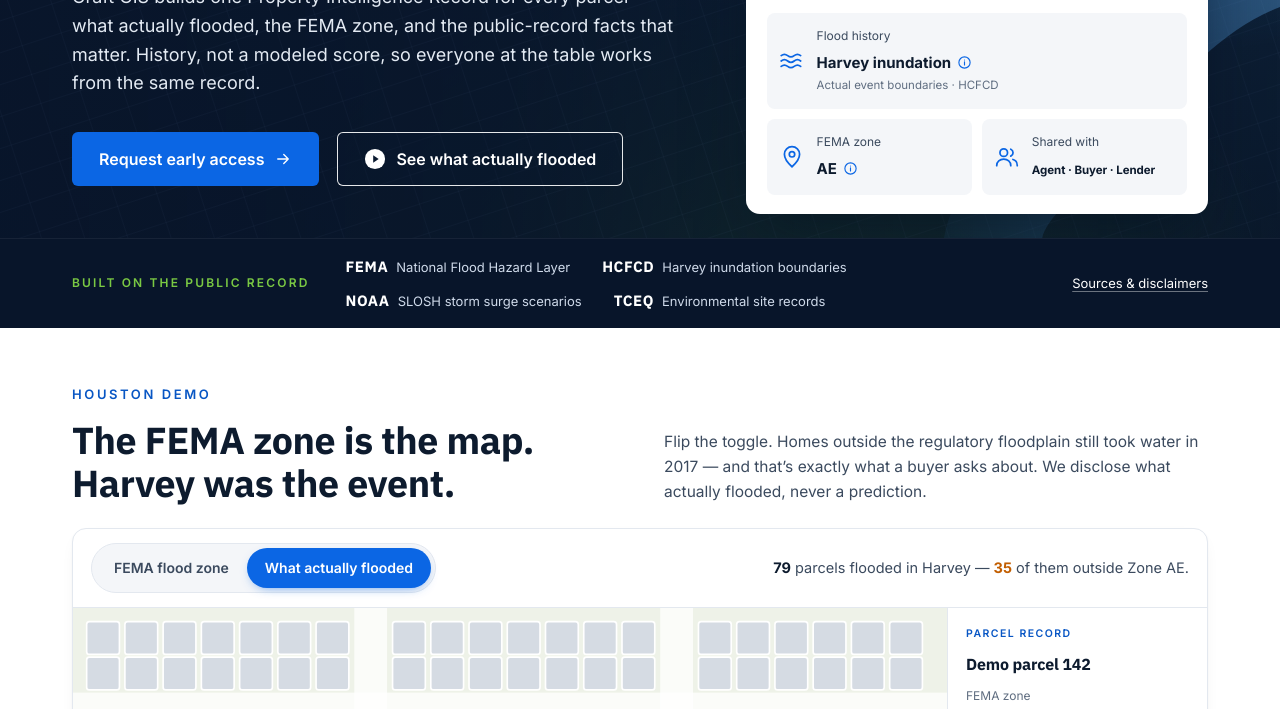
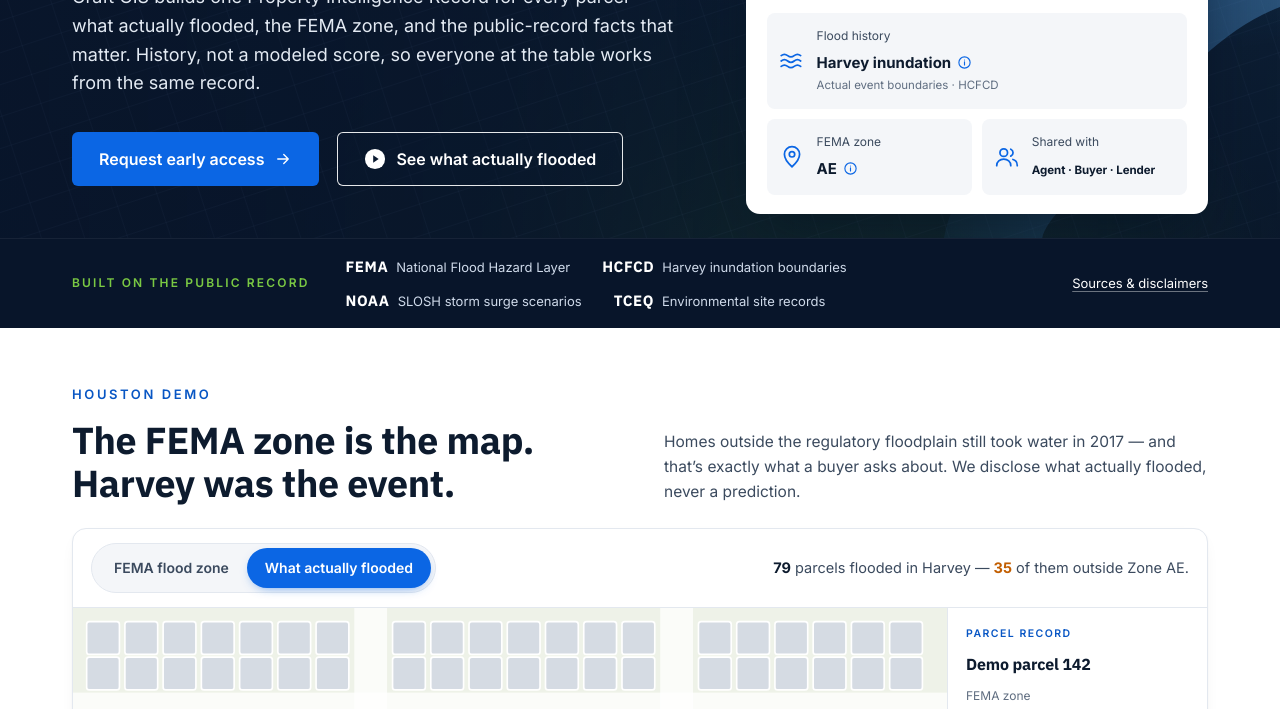
Before and after one commit to SarthakBhatia2018/graftgis, a plain HTML site: page index.html in a window 1280 px wide. Shown: the part 391-1100 px from the top of the page. Drawn offline with Linux system fonts and the light colour scheme.

Commit message:
Review fixes

```diff
--- a/index.html
+++ b/index.html
@@ -152,7 +152,7 @@
             <p class="eyebrow">Houston demo</p>
             <h2 class="section-title">The FEMA zone is the map. Harvey was the event.</h2>
           </div>
-          <p class="demo-lead">Flip the toggle. Homes outside the regulatory floodplain still took water in 2017 — and that’s exactly what a buyer asks about. We disclose what actually flooded, never a prediction.</p>
+          <p class="demo-lead">Homes outside the regulatory floodplain still took water in 2017 — and that’s exactly what a buyer asks about. We disclose what actually flooded, never a prediction.</p>
         </div>
 
         <div class="demo-card">
```
